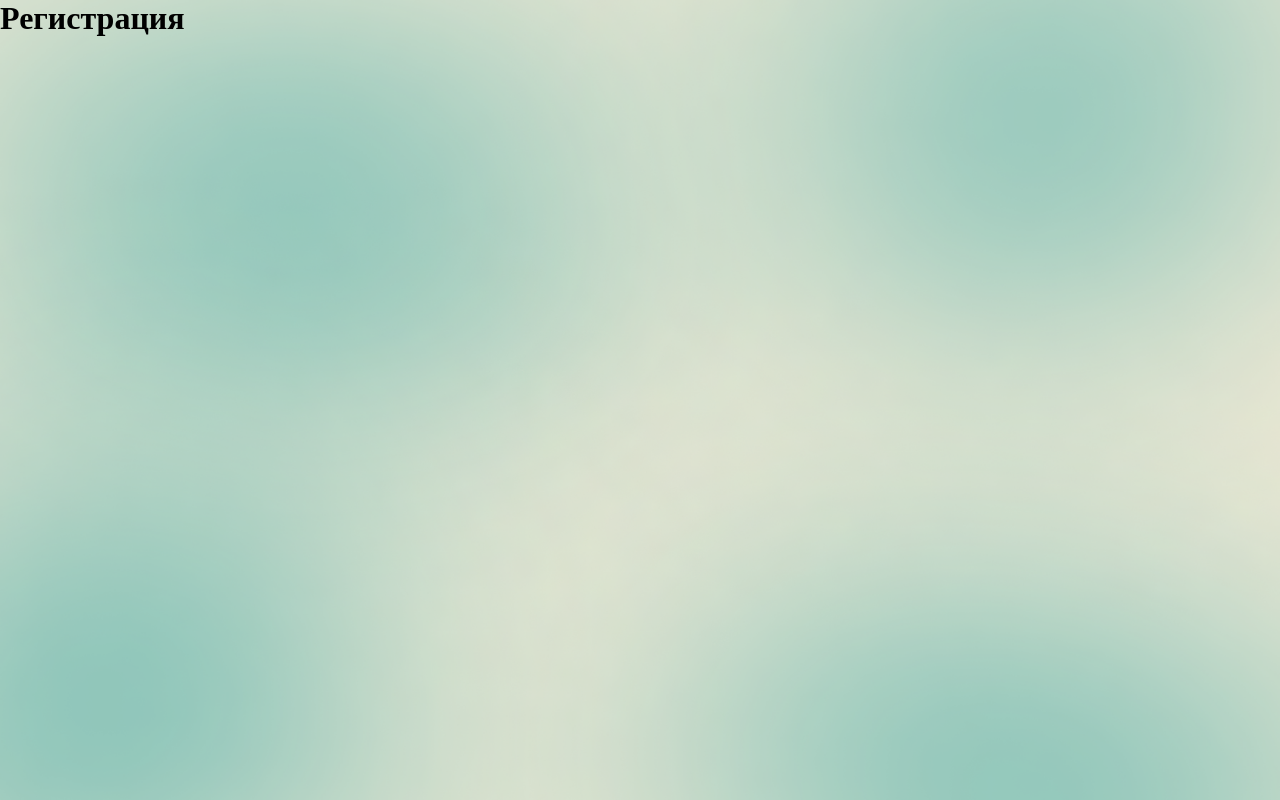
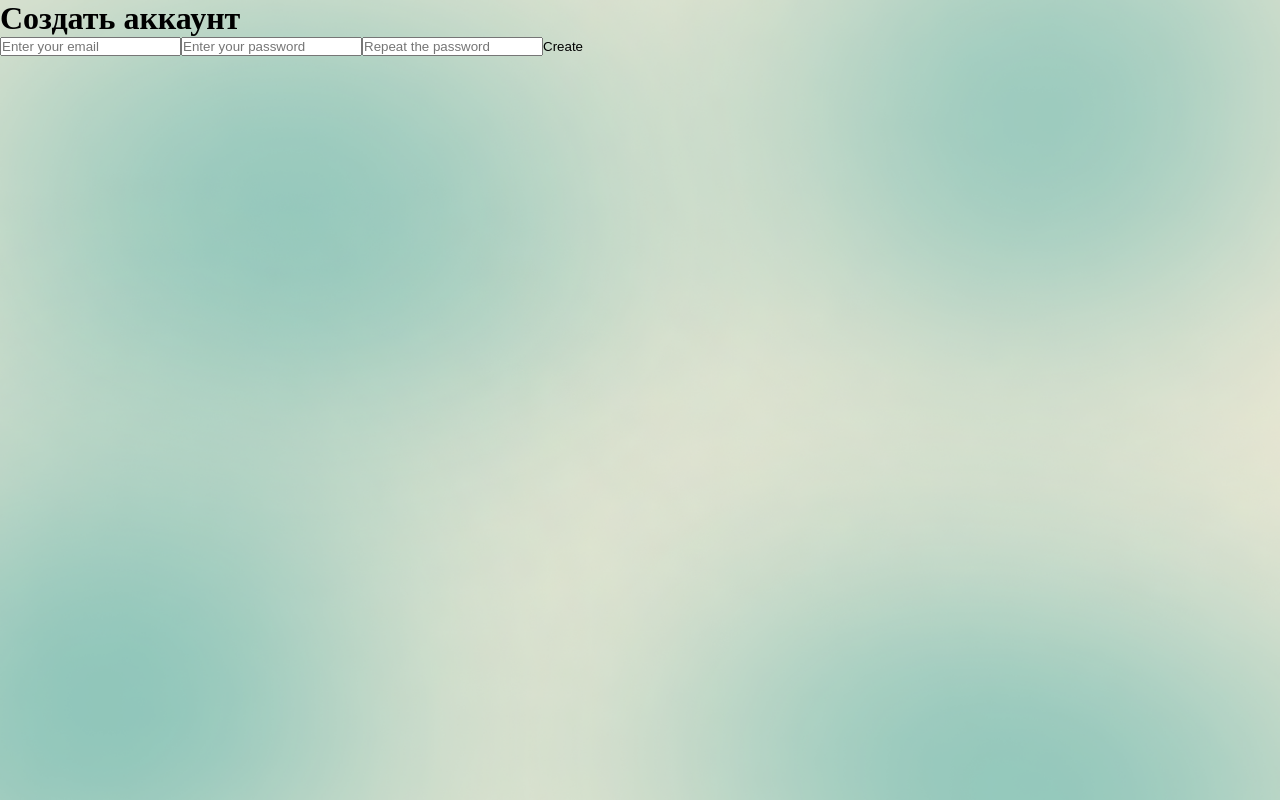
Before and after one commit to justwantcoffee/js_project, a React app in the folder project-template/: page /register in a window 1280 px wide. Built offline with nearby package versions, Linux system fonts and the light colour scheme; a web font is replaced by a local one.

Commit message:
Auth added

```diff
--- a/project-template/package.json
+++ b/project-template/package.json
@@ -10,6 +10,7 @@
   "dependencies": {
     "babel-plugin-react-css-modules": "^5.2.6",
     "core-js": "^3.40.0",
+    "firebase": "^11.5.0",
     "prop-types": "^15.8.1",
     "react": "^19.0.0",
     "react-dom": "^19.0.0",
--- a/project-template/src/App.jsx
+++ b/project-template/src/App.jsx
@@ -6,7 +6,7 @@ import ClientCabinet from './components/UserCabinet/ClientCabinet';
 import LandlordCabinet from './components/UserCabinet/LandlordCabinet';
 import AdminCabinet from './components/UserCabinet/AdminCabinet';
 import Login from './components/Auth/Login';
-import Registration from './components/Auth/Registration';
+import Signup from './components/Auth/Signup';
 import { Sailer } from './components/Sailer/Sailer';
 
 const App = () => {
@@ -16,7 +16,7 @@ const App = () => {
         <Route path="/" element={<HomePage />} />
         <Route path="/content" element={<ContentPage />} />
         <Route path="/login" element={<Login />} />
-        <Route path="/register" element={<Registration />} />
+        <Route path="/register" element={<Signup />} />
         <Route path="/cabinet/client" element={<ClientCabinet />} />
         <Route path="/cabinet/landlord" element={<LandlordCabinet />} />
         <Route path="/cabinet/admin" element={<AdminCabinet />} />
--- /dev/null
+++ b/project-template/src/components/Auth/AuthDetails.jsx
@@ -0,0 +1,46 @@
+import { onAuthStateChanged, signOut } from "firebase/auth";
+import React, { useEffect, useState } from 'react';
+import { auth } from '../../firebase';
+
+const AuthDetails = () => {
+    const [authUser, setAuthUser] = useState(null);
+
+    useEffect(() => {
+        const listen = onAuthStateChanged(auth, (user) => {
+            if (user) {
+                setAuthUser(user);
+            } else {
+                setAuthUser(null);
+            }
+        });
+
+        return () => {
+            listen()
+        }
+    })
+
+    function logInCheck() {
+
+    }
+
+    function userSignOut() {
+        signOut(auth)
+            .then(() => console.log('success'))
+            .catch((e) => console.log(e))
+    }
+
+    return (
+        <div>
+            {authUser ? (
+                <div>
+                    <p>{`Signed in as ${authUser.email}`}</p>
+                    <button onClick={userSignOut}>Sign out</button>
+                </div>
+            ) : (
+                <p>Sighed out</p>
+            )}
+        </div>
+    );
+};
+
+export default AuthDetails;
--- a/project-template/src/components/Auth/Login.jsx
+++ b/project-template/src/components/Auth/Login.jsx
@@ -1,13 +1,47 @@
-import React from 'react';
+import { signInWithEmailAndPassword } from 'firebase/auth';
+import React, { useState } from 'react';
+import { auth } from "../../firebase";
+import { useNavigate } from 'react-router-dom';
 
 import Logo from '../HomePage/Logo';
+import AuthDetails from './AuthDetails';
 
 import styles from '../../styles/login.module.css';
 
 const Login = () => {
+  const navigate = useNavigate();
+
+  const goToProfile = () => {
+    navigate('/sailer');
+  }
+
+  const [email, setEmail] = useState("");
+  const [password, setPassword] = useState("");
+  const [error, setError] = useState("");
+
+  function logIn(e) {
+    e.preventDefault();
+
+    signInWithEmailAndPassword(auth, email, password)
+      .then ((user) => {
+        /* при успешном входе в аккаунт очищаем поля */
+        console.log("вход произведен успешно");
+        setError("");
+        setEmail("");
+        setPassword("");
+        goToProfile();
+      })
+      .catch((error)=>{
+        console.log(error)
+        setError("Sorry, couldn't find your account :(")
+      });
+  };
+
   return (
     <div className={styles.container}>
       {/* Форма логина */}
+
+      <AuthDetails />
 
       <div className={styles.login}>
 
@@ -16,28 +50,33 @@ const Login = () => {
           <h2 className={styles.header}>Welcome back!</h2>
           <h3 className={styles.desc}>Log in and continue your search</h3>
 
+          <form>
             <input
               className={styles.input}
+              placeholder='email@email.ru'
+              value={email}
+              onChange={(e)=>setEmail(e.target.value)}
               type="email"
-            required
-            placeholder='email@email.ru'/>
+              required  />
 
             <input
               className={styles.input}
+              placeholder='Enter your password'
+              value={password}
+              onChange={(e)=>setPassword(e.target.value)}
               type="password"
-            name="password"
-            id="password"
-            required
-            placeholder='Enter your password'/>
+              required  />
 
             <a className={styles.loginForgotPassword} href="#">Forgot the password?</a>
-        </div>
 
             <button
               className={styles.button}
+              onClick={logIn}
               >Log in
             </button>
+          </form>
 
+        </div>
         <hr className={styles.loginUnderline}/>
       </div>
 
@@ -51,12 +90,11 @@ const Login = () => {
         <h2 className={styles.header}>Don’t have</h2>
         <h3 className={styles.desc}>an account yet?</h3>
 
-        <button
-          className={styles.button}
-          >Sign in
-        </button>
+        <a href="/register"
+          className={styles.button}> Sign up
+        </a>
 
-        <a className={styles.signinBackLink} href="#">Back to website</a>
+        <a className={styles.signinBackLink} href="/">Back to website</a>
         </div>
       </div>
       </div>
--- a/project-template/src/components/Auth/Registration.jsx
+++ /dev/null
@@ -1,12 +0,0 @@
-import React from 'react';
-
-const Registration = () => {
-  return (
-    <div>
-      <h1>Регистрация</h1>
-      {/* Форма регистрации */}
-    </div>
-  );
-};
-
-export default Registration;
--- /dev/null
+++ b/project-template/src/components/Auth/Signup.jsx
@@ -0,0 +1,68 @@
+import { createUserWithEmailAndPassword } from 'firebase/auth';
+import React, { useState } from 'react';
+import { auth } from "../../firebase";
+
+const Signup = () => {
+  const [email, setEmail] = useState("");
+  const [password, setPassword] = useState("");
+  const [copypassword, setCopyPassword] = useState("");
+  const [error, setError] = useState("");
+
+  function register(e) {
+    e.preventDefault();
+
+    /* проверка что пароль и копия пароля совпадает */
+    if(copypassword !== password) {
+      setError("Passwords don't match, try again please :(")
+      return
+    }
+
+    createUserWithEmailAndPassword(auth, email, password)
+      .then ((user) => {
+        /* при успешном создании аккаунта очищаем поля */
+        console.log('пользователь успешно создан');
+        setError("");
+        setEmail("");
+        setPassword("");
+        setCopyPassword("");
+      })
+      .catch((error)=>console.log(error));
+  };
+
+  return (
+    <div>
+      <h1>Создать аккаунт</h1>
+      {/* Форма регистрации */}
+
+      <div>
+        <form onSubmit={register}>
+          <input
+            placeholder='Enter your email'
+            value={email}
+            onChange={(e)=>setEmail(e.target.value)}
+            type="email"
+            required  />
+
+          <input
+            placeholder='Enter your password'
+            value={password}
+            onChange={(e)=>setPassword(e.target.value)}
+            type="password"
+            required  />
+
+            <input
+              placeholder='Repeat the password'
+              value={copypassword}
+              onChange={(e)=>setCopyPassword(e.target.value)}
+              type="password"
+              required />
+
+            <button>Create</button>
+            {error ? <p style={{color:'red'}}>{error}</p> : ""}
+        </form>
+      </div>
+    </div>
+  );
+};
+
+export default Signup;
--- a/project-template/src/components/HomePage/HomePage.jsx
+++ b/project-template/src/components/HomePage/HomePage.jsx
@@ -9,12 +9,14 @@ import About from './About';
 import Contacts from './Contacts';
 
 import styles from '../../styles/homepage.module.css';
+import AuthDetails from '../Auth/AuthDetails';
 
 const HomePage = () => {
   return (
     <div>
       <div className={styles.mainpage}>
       <Header />
+      <AuthDetails />
       <div className={styles.content}>
         <Banner />
         <Offers />
--- /dev/null
+++ b/project-template/src/firebase.js
@@ -0,0 +1,20 @@
+// Import the functions you need from the SDKs you need
+import { initializeApp } from "firebase/app";
+import { getAuth } from "firebase/auth";
+
+// TODO: Add SDKs for Firebase products that you want to use
+// https://firebase.google.com/docs/web/setup#available-libraries
+
+// Your web app's Firebase configuration
+const firebaseConfig = {
+  apiKey: "AIzaSyCesOjrSQZytbh_SXVGgm19aH54qyx9Ybk",
+  authDomain: "sale-and-rent-app.firebaseapp.com",
+  projectId: "sale-and-rent-app",
+  storageBucket: "sale-and-rent-app.firebasestorage.app",
+  messagingSenderId: "245035253678",
+  appId: "1:245035253678:web:986ec1614cd05c082b923f"
+};
+
+// Initialize Firebase
+const app = initializeApp(firebaseConfig);
+export const auth = getAuth(app);
--- a/project-template/src/styles/login.module.css
+++ b/project-template/src/styles/login.module.css
@@ -109,13 +109,17 @@
 
 .button {
     width: 260px;
+    display: block;
     padding: 10px 10px 12px 10px;
+
     margin-bottom: 12%;
     border-radius: 15px;
 
     font-family: 'Playfair Display', serif;
     font-weight: 400;
     font-size: 20px;
+    text-align: center;
+    text-decoration: none;
 
     color: #000000;
     transition: background 0.5s;
```
Also changed, not shown: project-template/src/components/Main/Header.jsx (+14 -6 lines), 2 other files (tests, documents, lock files or other folders). Lines whose indentation alone changed are shown as unchanged.
